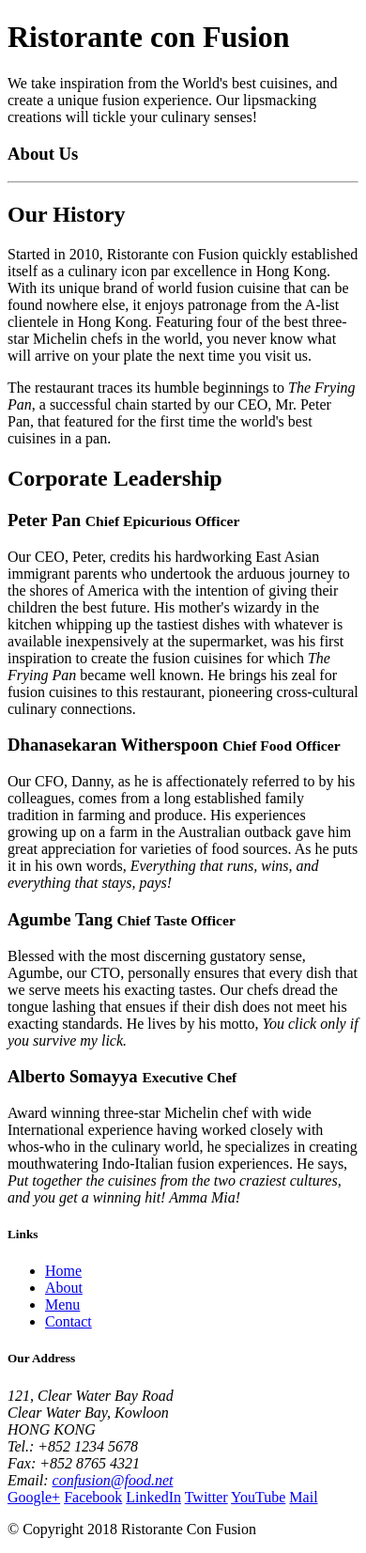
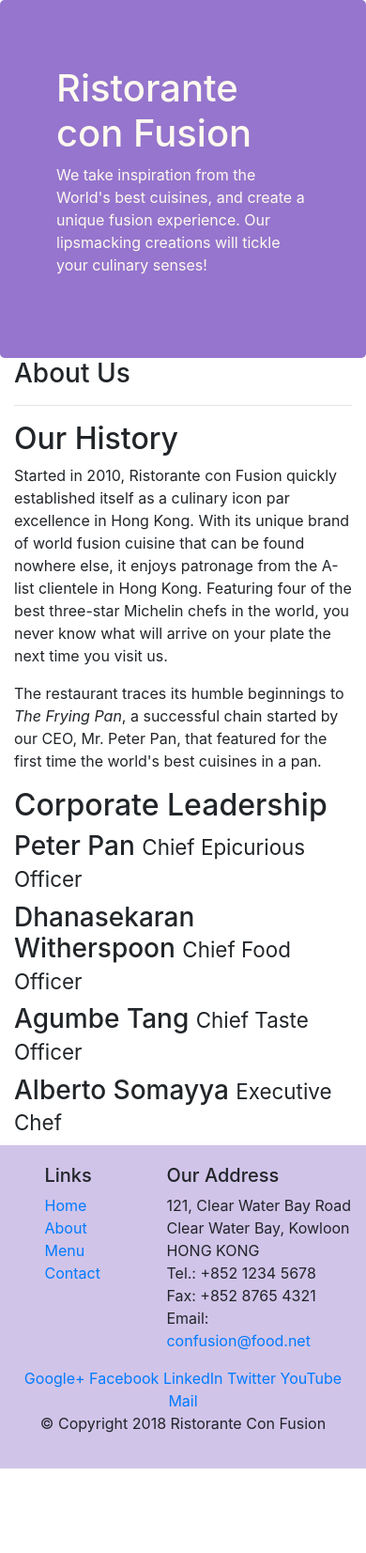
Before and after one commit to sbhatt2030/Fullstack, a website: page conFusion/aboutus/aboutus.html in a window 390 px wide. Shown: the whole page at 94% size. After the commit the page ends 1563 px from the top, so only its background shows below. Drawn offline with nearby package versions, Linux system fonts and the light colour scheme.

Commit message:
Ass1 complete

```diff
--- a/conFusion/aboutus.html
+++ b/conFusion/aboutus/aboutus.html
@@ -2,7 +2,13 @@
 <html lang="en">
 
 <head>
+    <meta charset="utf-8">
+    <meta name="viewport" content="width=device-width, initial-scale=1, shrink-to-fit=no">
+    <meta http-equiv="x-ua-compatible" content="ie=edge">
 
+    <!-- Bootstrap CSS -->
+    <link rel="stylesheet" href="/node_modules/bootstrap/dist/css/bootstrap.min.css">
+    <link rel="stylesheet" href="styles.css" >
     <title>Ristorante Con Fusion: About Us</title>
 
 </head>
@@ -22,7 +28,7 @@
         </div>
     </header>
 
-    <div>
+    <div class="container">
         <div>
             <div>
                <h3>About Us</h3>
@@ -30,8 +36,8 @@
             </div>
         </div>
 
-        <div>
-            <div>
+        <div class="row">
+            <div class="col-sm-6 ">
                 <h2>Our History</h2>
                 <p>Started in 2010, Ristorante con Fusion quickly established itself as a culinary icon par excellence in Hong Kong. With its unique brand of world fusion cuisine that can be found nowhere else, it enjoys patronage from the A-list clientele in Hong Kong.  Featuring four of the best three-star Michelin chefs in the world, you never know what will arrive on your plate the next time you visit us.</p>
                 <p>The restaurant traces its humble beginnings to <em>The Frying Pan</em>, a successful chain started by our CEO, Mr. Peter Pan, that featured for the first time the world's best cuisines in a pan.</p>
@@ -41,17 +47,17 @@
         </div>
 
 
-        <div>
-            <div>
+        <div class="row">
+            <div class="col-sm-12 ">
                 <h2>Corporate Leadership</h2>
                 <h3>Peter Pan <small>Chief Epicurious Officer</small></h3>
-                <p>Our CEO, Peter, credits his hardworking East Asian immigrant parents who undertook the arduous journey to the shores of America with the intention of giving their children the best future. His mother's wizardy in the kitchen whipping up the tastiest dishes with whatever is available inexpensively at the supermarket, was his first inspiration to create the fusion cuisines for which <em>The Frying Pan</em> became well known. He brings his zeal for fusion cuisines to this restaurant, pioneering cross-cultural culinary connections.</p>
+                <p class="d-none d-sm-block">Our CEO, Peter, credits his hardworking East Asian immigrant parents who undertook the arduous journey to the shores of America with the intention of giving their children the best future. His mother's wizardy in the kitchen whipping up the tastiest dishes with whatever is available inexpensively at the supermarket, was his first inspiration to create the fusion cuisines for which <em>The Frying Pan</em> became well known. He brings his zeal for fusion cuisines to this restaurant, pioneering cross-cultural culinary connections.</p>
                 <h3>Dhanasekaran Witherspoon <small>Chief Food Officer</small></h3>
-                <p>Our CFO, Danny, as he is affectionately referred to by his colleagues, comes from a long established family tradition in farming and produce. His experiences growing up on a farm in the Australian outback gave him great appreciation for varieties of food sources. As he puts it in his own words, <em>Everything that runs, wins, and everything that stays, pays!</em></p>
+                <p class="d-none d-sm-block">Our CFO, Danny, as he is affectionately referred to by his colleagues, comes from a long established family tradition in farming and produce. His experiences growing up on a farm in the Australian outback gave him great appreciation for varieties of food sources. As he puts it in his own words, <em>Everything that runs, wins, and everything that stays, pays!</em></p>
                 <h3>Agumbe Tang <small>Chief Taste Officer</small></h3>
-                <p>Blessed with the most discerning gustatory sense, Agumbe, our CTO, personally ensures that every dish that we serve meets his exacting tastes. Our chefs dread the tongue lashing that ensues if their dish does not meet his exacting standards. He lives by his motto, <em>You click only if you survive my lick.</em></p>
+                <p class="d-none d-sm-block">Blessed with the most discerning gustatory sense, Agumbe, our CTO, personally ensures that every dish that we serve meets his exacting tastes. Our chefs dread the tongue lashing that ensues if their dish does not meet his exacting standards. He lives by his motto, <em>You click only if you survive my lick.</em></p>
                 <h3>Alberto Somayya <small>Executive Chef</small></h3>
-                <p>Award winning three-star Michelin chef with wide International experience having worked closely with whos-who in the culinary world, he specializes in creating mouthwatering Indo-Italian fusion experiences. He says, <em>Put together the cuisines from the two craziest cultures, and you get a winning hit! Amma Mia!</em></p>
+                <p class="d-none d-sm-block">Award winning three-star Michelin chef with wide International experience having worked closely with whos-who in the culinary world, he specializes in creating mouthwatering Indo-Italian fusion experiences. He says, <em>Put together the cuisines from the two craziest cultures, and you get a winning hit! Amma Mia!</em></p>
             </div>
        </div>
 
@@ -98,7 +104,9 @@
            </div>
         </div>
     </footer>
-
+    <script src="/node_modules/jquery/dist/jquery.slim.min.js"></script>
+    <script src="/node_modules/popper.js/dist/umd/popper.min.js"></script>
+    <script src="/node_modules/bootstrap/dist/js/bootstrap.min.js"></script>
 </body>
 
 </html>
--- /dev/null
+++ b/conFusion/aboutus/styles.css
@@ -0,0 +1,29 @@
+.row-header{
+    margin:0px auto;
+    padding:0px;
+}
+
+.row-content {
+    margin:0px auto;
+    padding: 50px 0px 50px 0px;
+    border-bottom: 1px ridge;
+    min-height:400px;
+}
+
+.footer{
+    background-color: #D1C4E9;
+    margin:0px auto;
+    padding: 20px 0px 20px 0px;
+}
+
+.jumbotron {
+    padding:70px 30px 70px 30px;
+    margin:0px auto;
+    background: #9575CD ;
+    color:floralwhite;
+}
+.address{
+    font-size:80%;
+    margin:0px;
+    color:#0f0f0f;
+}
```
